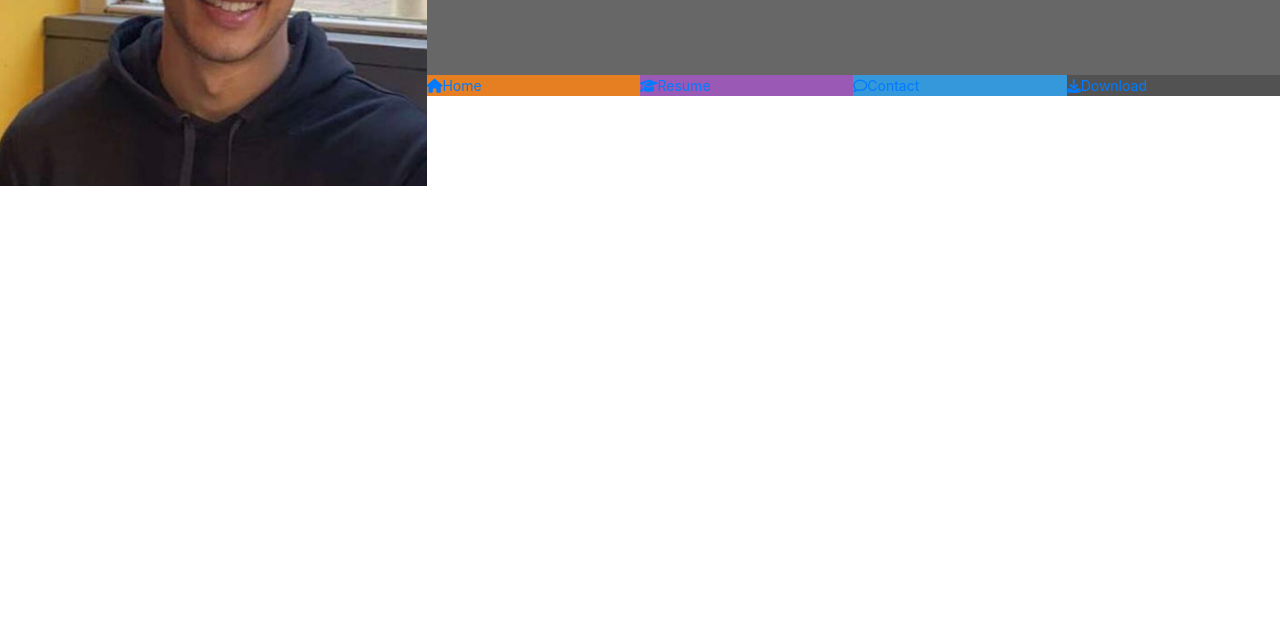
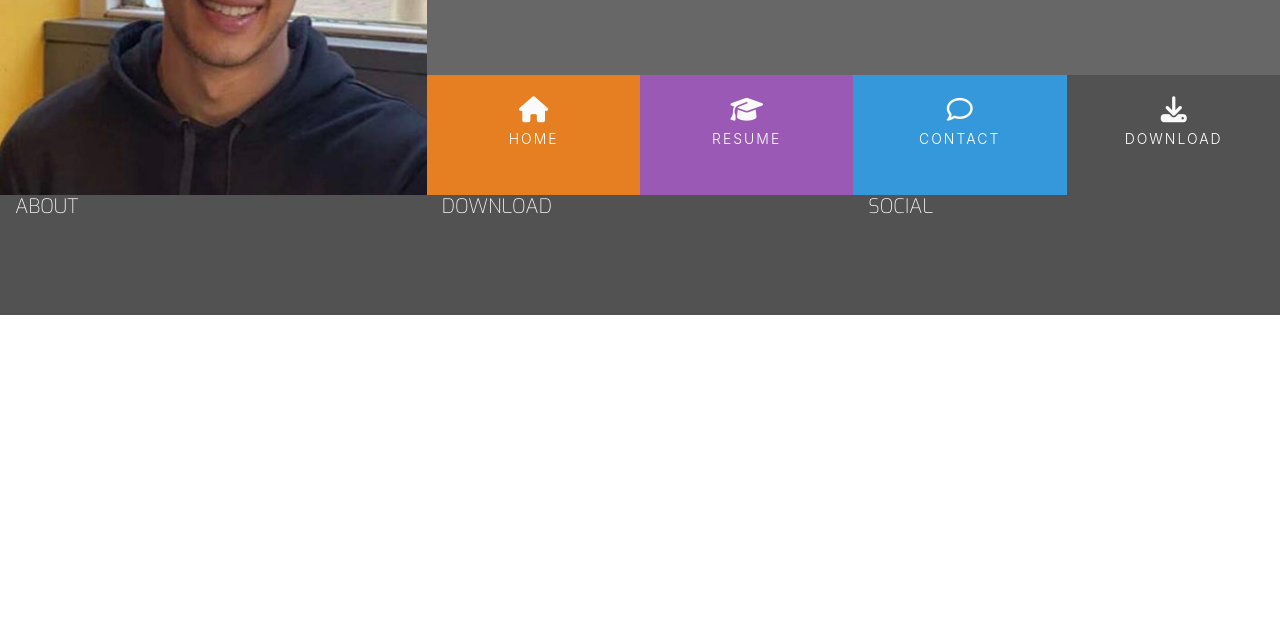
Before and after one commit to jamiebradford123/My-Resume, a plain HTML site: page index.html in a window 1280 px wide. Shown: the part 174-800 px from the top of the page. Drawn offline with nearby package versions, Linux system fonts and the light colour scheme.

Commit message:
add footer and style

```diff
--- a/assets/css/style.css
+++ b/assets/css/style.css
@@ -22,7 +22,25 @@ font-family: 'Roboto', sans-serif; */
 .ui-menu-color-download {
     background-color: #525252;
 }
+
+/* --------------------------------------- Special paddings/margins/text  */
+
+h1,h2,h3,h4 {
+    margin: 0;
+}
+
+.uppercase {
+    text-transform: uppercase;
+}
+
+.general-sub {
+    font-family: "Exo", sans-serif;
+    font-weight: 300;
+    color: #fafafa;
+}
+
 /* --------------------------------------- Heading */
+
 
 header {
     margin:0;
@@ -67,7 +85,59 @@ header {
     font-size: 0;
 }
 
+#nav {
+    margin: 0;
+}
 #nav li {
     font-size: 14px;
     padding: 0;
 }
+
+.menuitem {
+    height: 120px;
+    text-align: center;
+    padding: 0;
+}
+
+.menuitem a {
+    width: 100%;
+    text-decoration: none;
+    color: #fff;
+    height: 120px;
+}
+
+.menuitem a i {
+    padding-top: 22px;
+    display: block;
+    color: #fafafa;
+    font-size: 26px;
+}
+
+.menuitem span {
+    display: block;
+    width: 100%;
+    padding-top: 5px;
+    text-align: center;
+    text-transform: uppercase;
+    font-size: 14px;
+    font-weight: 300;
+    letter-spacing: 2px;
+}
+
+/* --------------------------------------- Hover.css */
+
+.hvr-sweep-to-bottom:before {
+    background-color: rgba(0,0,0,0.2);
+    height: 120px;
+
+}
+
+/* --------------------------------------- Hover.css */
+
+footer {
+    background-color: #525252;
+    color: #fafafa;
+    min-height: 120px;
+    margin: 0;
+
+}
--- a/index.html
+++ b/index.html
@@ -4,6 +4,7 @@
     <meta http-equiv="X-UA-Compatible" content="IE=edge">
     <meta name="viewport" content="width=device-width, initial-scale=1.0">
     <link rel="stylesheet" href="https://cdn.jsdelivr.net/npm/bootstrap@4.6.1/dist/css/bootstrap.min.css" integrity="sha384-zCbKRCUGaJDkqS1kPbPd7TveP5iyJE0EjAuZQTgFLD2ylzuqKfdKlfG/eSrtxUkn" crossorigin="anonymous">
+    <link rel="stylesheet" href="https://cdnjs.cloudflare.com/ajax/libs/hover.css/2.1.1/css/hover-min.css" type="text/css" />
     <link rel="stylesheet" href="assets/css/style.css">
     <script src="https://kit.fontawesome.com/a44a855ff8.js" crossorigin="anonymous"></script>
     <title>Jamie's Resume</title>
@@ -24,17 +25,17 @@
                 <div class="row no-gutters">
                     <div class="col">
                         <ul id="nav" class="list-inline menucontainer">
-                            <li class="col-6 col-sm-3 ui-menu-color-home list-inline-item">
-                                <a href="#"><i class="fa fa-home" aria-hidden="true"></i><span>Home</span></a>
+                            <li class="col-6 col-sm-3 ui-menu-color-home list-inline-item menuitem">
+                                <a href="#" class="hvr-sweep-to-bottom"><i class="fa fa-home" aria-hidden="true"></i><span>Home</span></a>
                             </li>
-                            <li class="col-6 col-sm-3 ui-menu-color-resume list-inline-item">
-                                <a href="#"><i class="fa fa-graduation-cap" aria-hidden="true"></i><span>Resume</span></a>
+                            <li class="col-6 col-sm-3 ui-menu-color-resume list-inline-item menuitem">
+                                <a href="#" class="hvr-sweep-to-bottom"><i class="fa fa-graduation-cap" aria-hidden="true"></i><span>Resume</span></a>
                             </li>
-                            <li class="col-6 col-sm-3 ui-menu-color-contact list-inline-item">
-                                <a href="#"><i class="fa fa-comment-o" aria-hidden="true"></i><span>Contact</span></a>
+                            <li class="col-6 col-sm-3 ui-menu-color-contact list-inline-item menuitem">
+                                <a href="#" class="hvr-sweep-to-bottom"><i class="fa fa-comment-o" aria-hidden="true"></i><span>Contact</span></a>
                             </li>
-                            <li class="col-6 col-sm-3 ui-menu-color-download list-inline-item">
-                                <a href="#"><i class="fa fa-download" aria-hidden="true"></i><span>Download</span></a>
+                            <li class="col-6 col-sm-3 ui-menu-color-download list-inline-item menuitem">
+                                <a href="#" class="hvr-sweep-to-bottom"><i class="fa fa-download" aria-hidden="true"></i><span>Download</span></a>
                             </li>
                         </ul>
 
@@ -47,7 +48,18 @@
     <section>
 
     </section>
-    <footer>
+    <footer class="container-fluid">
+        <div class="row">
+            <div class="col-sm-4">
+                <h5 class="uppercase general-sub">About</h5>
+            </div>
+            <div class="col-sm-4">
+                <h5 class="uppercase general-sub">Download</h5>
+            </div>
+            <div class="col-sm-4">
+                <h5 class="uppercase general-sub">Social</h5>
+            </div>
+        </div>
 
     </footer>
 
```
